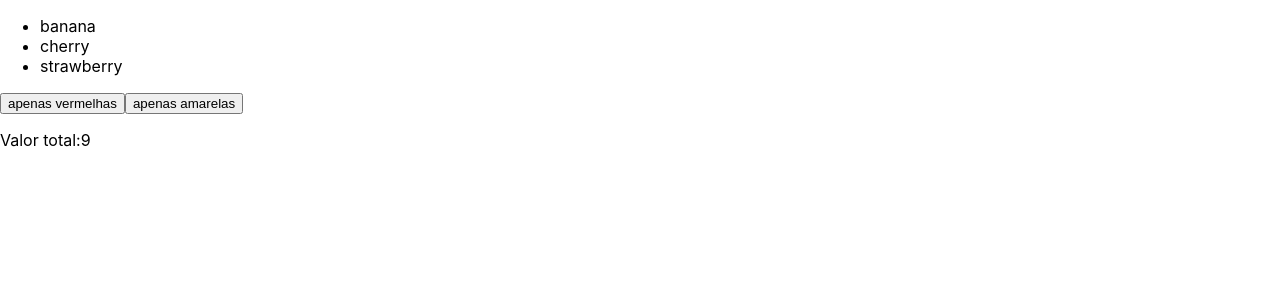
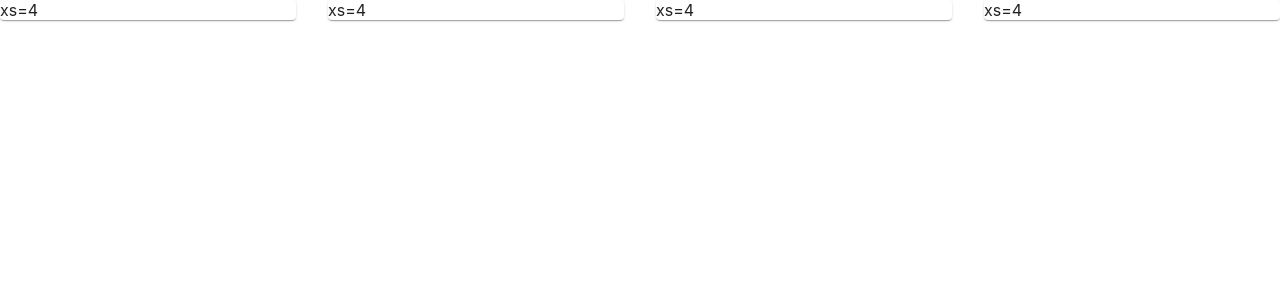
Before and after one commit to brunotetzner/q2-testes, a React (Create React App) app: page / in a window 1280 px wide. Shown: the top 300 px of the page. Built offline with nearby package versions, Linux system fonts and the light colour scheme.

Commit message:
teste concluido

```diff
--- a/package.json
+++ b/package.json
@@ -3,6 +3,9 @@
   "version": "0.1.0",
   "private": true,
   "dependencies": {
+    "@emotion/react": "^11.6.0",
+    "@emotion/styled": "^11.6.0",
+    "@mui/material": "^5.1.1",
     "@testing-library/jest-dom": "^5.11.4",
     "@testing-library/react": "^11.1.0",
     "@testing-library/user-event": "^12.1.10",
--- a/public/index.html
+++ b/public/index.html
@@ -3,6 +3,11 @@
   <head>
     <meta charset="utf-8" />
     <link rel="icon" href="%PUBLIC_URL%/favicon.ico" />
+    <link
+      rel="stylesheet"
+      href="https://fonts.googleapis.com/css?family=Roboto:300,400,500,700&display=swap"
+    />
+
     <meta name="viewport" content="width=device-width, initial-scale=1" />
     <meta name="theme-color" content="#000000" />
     <meta
--- a/src/App.js
+++ b/src/App.js
@@ -1,31 +1,8 @@
 import "./App.css";
 import React from "react";
-import { useState } from "react";
-import WriteFruits from "./components/fruits";
-
+import UseMui from "./components/cards";
 function App() {
-  const [fruits, setFruits] = useState([
-    { name: "banana", color: "yellow", price: 2 },
-    { name: "cherry", color: "red", price: 3 },
-    { name: "strawberry", color: "red", price: 4 },
-  ]);
-  function filterFruits(color) {
-    setFruits(fruits.filter((fruit) => fruit.color === color));
-  }
-
-  return (
-    <div>
-      <WriteFruits fruits={fruits} />
-      <button onClick={() => filterFruits("red")}>apenas vermelhas</button>
-      <button onClick={() => filterFruits("yellow")}>apenas amarelas</button>
-      <p>
-        Valor total:
-        {fruits.reduce((acumulador, valorAtual) => {
-          return acumulador + valorAtual.price;
-        }, 0)}
-      </p>
-    </div>
-  );
+  return <UseMui />;
 }
 
 export default App;
--- /dev/null
+++ b/src/components/cards/index.js
@@ -0,0 +1,34 @@
+import React from "react";
+import { Box, Grid, Paper } from "@mui/material";
+export default function UseMui() {
+  //   return (
+  //     <Box>
+  //       {/*componente encapsulador dos componentes*/}
+  //       <Grid container>
+  //         {/* O container indica que essa tag grid recebe todos os componentes dentro dessa grade*/}
+  //         <Grid item xs={12}>
+  //           {/* indica que este componente fará parte de um ou vários ITENS da GRADE.*/}
+  //           <Paper>xs=12</Paper>
+  //         </Grid>
+  //       </Grid>
+  //     </Box>
+  //   );
+  return (
+    <Box sx={{ flexGrow: 1 }}>
+      <Grid container spacing={4}>
+        <Grid item xs={3}>
+          <Paper>xs=4</Paper>
+        </Grid>
+        <Grid item xs={3}>
+          <Paper>xs=4</Paper>
+        </Grid>
+        <Grid item xs={3}>
+          <Paper>xs=4</Paper>
+        </Grid>
+        <Grid item xs={3}>
+          <Paper>xs=4</Paper>
+        </Grid>
+      </Grid>
+    </Box>
+  );
+}
--- a/src/components/fruits/index.js
+++ /dev/null
@@ -1,9 +0,0 @@
-export default function WriteFruits({ fruits }) {
-  return (
-    <ul>
-      {fruits.map((item) => {
-        return <li>{item.name}</li>;
-      })}
-    </ul>
-  );
-}
```
Also changed, not shown: src/components/filterFruits/index.js (deleted), 1 other file (tests, documents, lock files or other folders).
